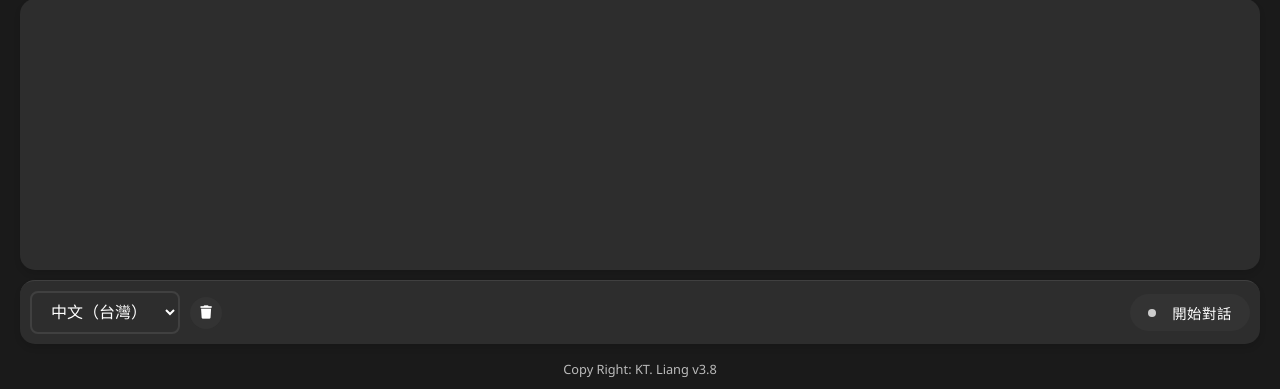
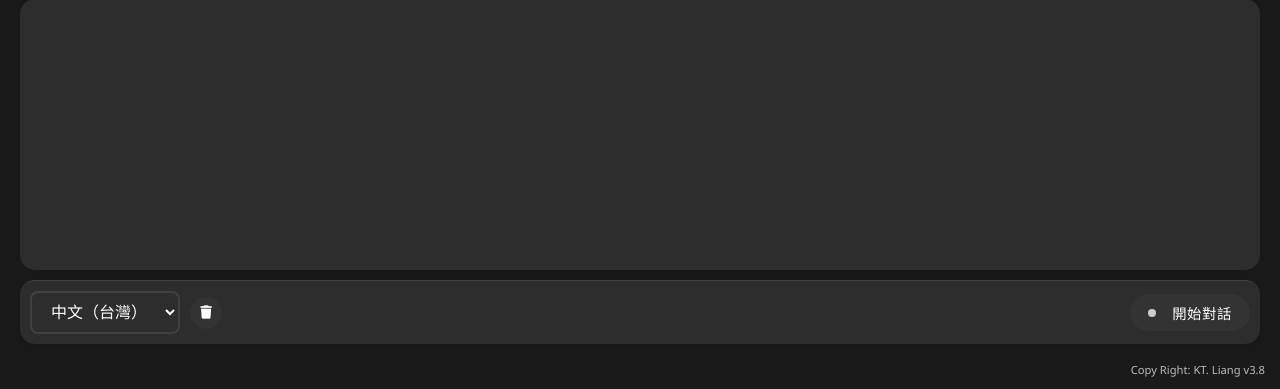
Before and after one commit to marmotkit/MDA01, a Flask app: page / in a window 1280 px wide. Shown: the part 411-800 px from the top of the page. Run offline with Flask 3, Linux system fonts and the light colour scheme.

Commit message:
調整版權信息樣式：靠右對齊並縮小字體

```diff
--- a/static/css/style.css
+++ b/static/css/style.css
@@ -454,10 +454,9 @@ select {
 .copyright {
     position: fixed;
     bottom: 5px;
-    left: 0;
-    right: 0;
-    text-align: center;
-    font-size: 0.8em;
+    right: 10px;
+    text-align: right;
+    font-size: 0.7em;
     color: var(--text-color);
     opacity: 0.7;
     padding: 5px;
```
